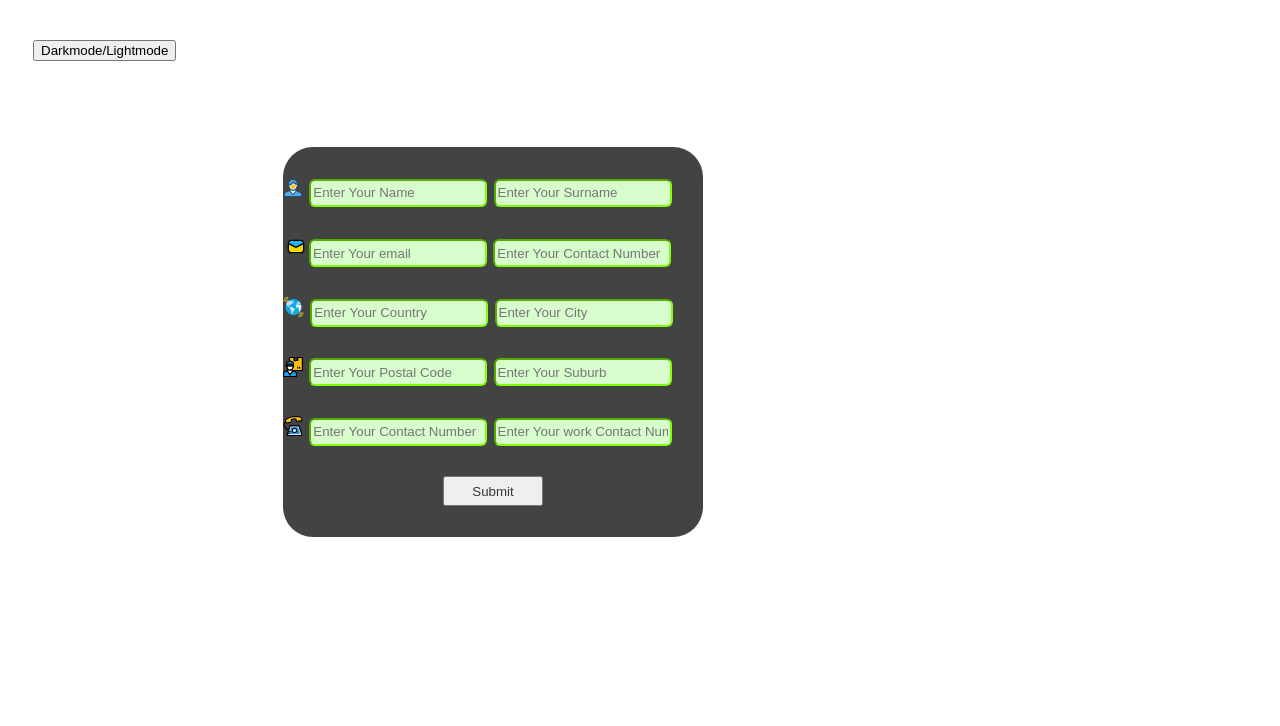
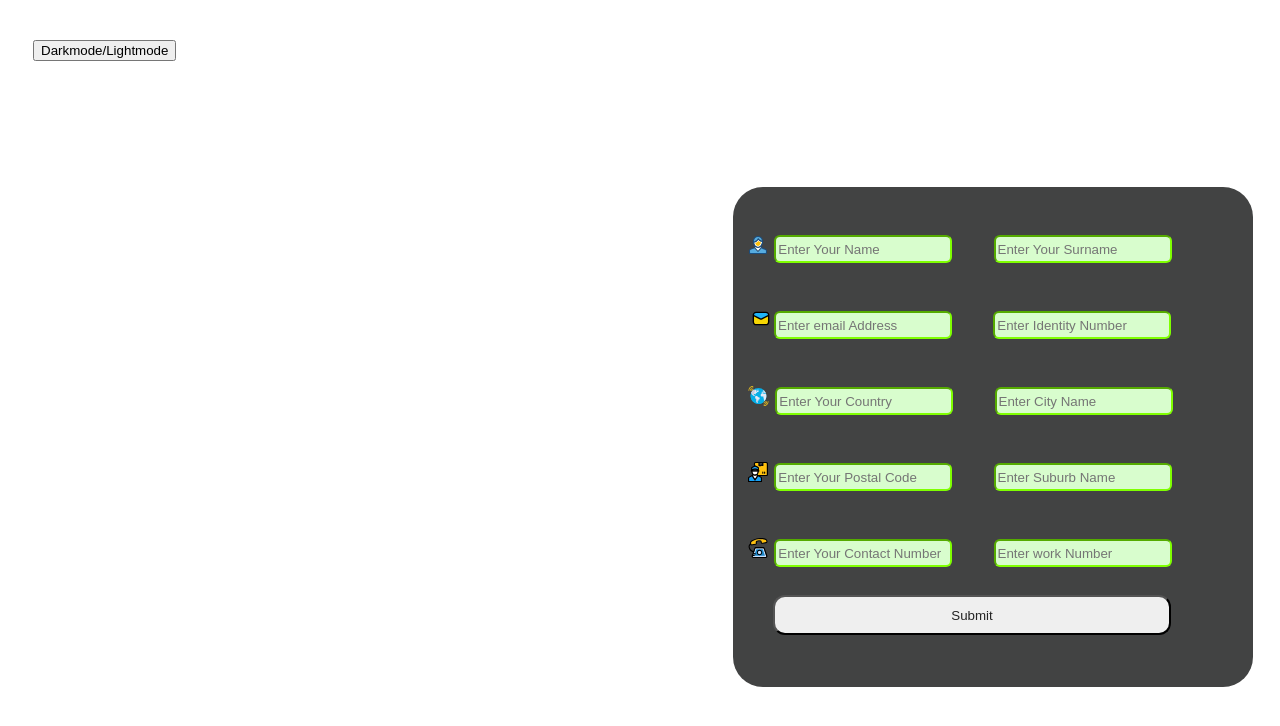
Before and after one commit to mudauml15/background_change, a plain HTML site: page index.html in a window 1280 px wide. Drawn offline with Linux system fonts and the light colour scheme.

Commit message:
css changes made

```diff
--- a/index.html
+++ b/index.html
@@ -29,28 +29,28 @@
 
 <br>
 
- <img src="user-svgrepo-com.svg" width="20px" height="18px" alt="">
-<input type="text" class="tex" placeholder="Enter Your Name"> <input type="text" class="tex" placeholder="Enter Your Surname"required>
+  <img src="user-svgrepo-com.svg" width="20px" height="18px" alt="" class="pic">
+<input type="text" class="tex" placeholder="Enter Your Name" required> <input type="text" class="tex" placeholder="Enter Your Surname"required>
 <label for="name">
 
   <br><br>
 
- <img src="email-envelope-inbox-mail-message-send-svgrepo-com.svg" width="26px" height="23px" alt=""><input type="text" class="tex" placeholder="Enter Your email" required> <input type="text" class="tex" placeholder="Enter Your Contact Number"required>
+  <img src="email-envelope-inbox-mail-message-send-svgrepo-com.svg" width="26px" height="23px" alt="" class="pic"><input type="text" class="tex" placeholder="Enter email Address" required> <input type="number" class="tex" placeholder="Enter Identity Number"required>
 <label for="surname">
 
 <br><br>
 
- <img src="world-internet-svgrepo-com.svg" width="21px" height="20px" alt=""> <input type="text" class="tex" placeholder="Enter Your Country" required> <input type="text" class="tex" placeholder="Enter Your City"required>
+  <img src="world-internet-svgrepo-com.svg" width="21px" height="20px" alt="" class="pic"> <input type="text" class="tex" placeholder="Enter Your Country" required> <input type="text" class="tex" placeholder="Enter City Name"required>
 <label for="email">
 
       <br><br>
-   <img src="delivery-man-courier-svgrepo-com.svg" width="20px" alt=""> <input type="text" class="tex" placeholder="Enter Your Postal Code" required> <input type="text" class="tex" placeholder="Enter Your Suburb " required>
+    <img src="delivery-man-courier-svgrepo-com.svg" width="20px" alt="" class="pic"> <input type="text" class="tex" placeholder="Enter Your Postal Code" required> <input type="text" class="tex" placeholder="Enter Suburb Name" required>
   <label for="email">
 
 
   <br><br>
 
-   <img src="phone-call-telephone-svgrepo-com.svg" width="20px" alt=""> <input type="text" class="tex" placeholder="Enter Your Contact Number"> <input type="text" class="tex" placeholder="Enter Your work Contact Number">
+   <img src="phone-call-telephone-svgrepo-com.svg" width="20px" alt="" class="pic"> <input type="text" class="tex" placeholder="Enter Your Contact Number"> <input type="text" class="tex" placeholder="Enter work Number" readonly>
   <label for="email">
 <br><br>
 
@@ -64,6 +64,7 @@
   </div>
 
 </form>
+
     <script src="main.js"></script>
   </body>
 </html>
--- a/main.js
+++ b/main.js
@@ -27,7 +27,17 @@ document.addEventListener('DOMContentLoaded', function() {
 function submitForm(event)  {
     event.preventDefault();
 
-    let formData = new FormData(event.target);
-    let submitForm = formData.get('');
-    alert(`Thank You, ${''}! Form submitted.`);
+// let submission = document.getElementById('Disc');
+// submission.innerHTML = darkMode
+// } else {
+
+//     alert("REERI you done");
+
+// });
+
+let formData = new FormData(event.target);
+let submitForm = formData.get('');
+alert(`Thank You, ${''}! Form submitted.`);
+
+
 }
--- a/style.css
+++ b/style.css
@@ -3,25 +3,28 @@ body {
   background-color: white;
   color: black;
   font-size: 25px;
+
 }
 
 .dark-mode {
   background-color: black;
   color: white;
-    color: #333333;
+    color: #1f1e1e;
+    height: 46px;
 
 }
 
 .light-mode {
   background-color: white;
   color: black;
+
 }
 
 .Container{
-  border-radius: 30px; height: 390px; width: 420px;
+  border-radius: 30px; height: 500px; width: 520px;
   background-color: rgb(66, 67, 67);
-  margin-top: 30px;
-  margin-left: 250px;
+  margin-top: 70px;
+  margin-left: 700px;
 
   display: flex;
   align-content: center;
@@ -34,11 +37,20 @@ body {
   border-color: chartreuse;
   background-color: rgb(216, 253, 205);
   cursor: default;
+  margin-top: 20px;
+  margin-right: 35px;
 
 }
 
 .sub{
   align-items: center;
-  margin-left: 160px; width: 100px; height: 30px;
-  color:rgb(55, 55, 55) ;
+  width: 398px; height: 40px;
+  margin-left: 40px;
+  color:rgb(36, 36, 36) ;
+  border-radius: 12px;
+
 }
+
+.pic{
+  margin-inline-start: 15px;
+}
```
Also changed, not shown: 1 other file.
